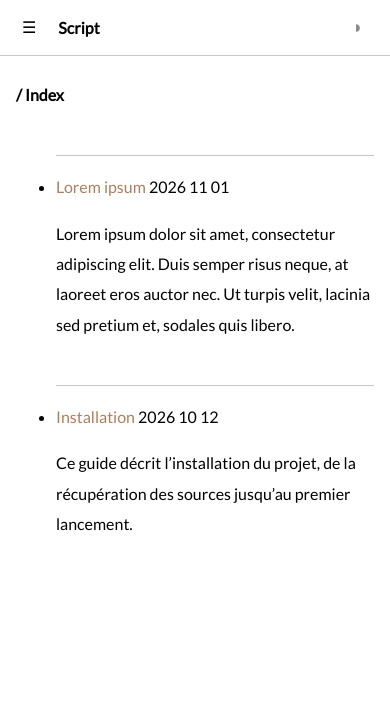
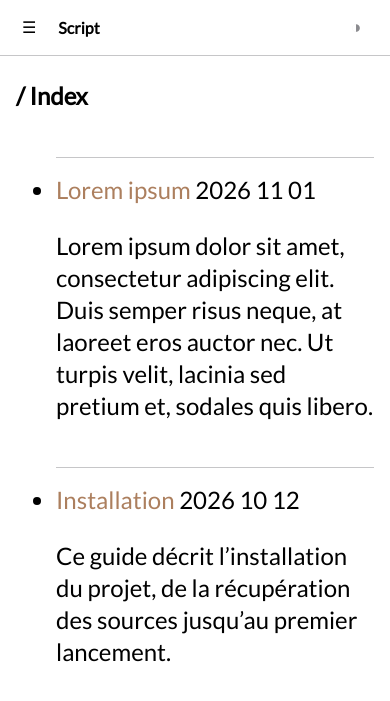
Before and after one commit to script-txt/script-txt.github.io, a Jekyll site: the page built from index.html, in a window 390 px wide. Shown: the top 701 px of the page. Built offline with Jekyll 4.4.1, drawn with Linux system fonts in a browser that asks for light colours.

Commit message:
Update default.html

```diff
--- a/_layouts/default.html
+++ b/_layouts/default.html
@@ -141,7 +141,7 @@
       transition: transform .2s ease;
     }
     .sidebar.open { transform: none; }
-    main { font-size: 1.125; line-height: 1.9; padding: 1.5rem 1rem 3rem; }
+    main { font-size: 1.5rem; line-height: 2rem; padding: 1.5rem 1rem 3rem; }
 
   }
   @media (prefers-reduced-motion: reduce) {
```
